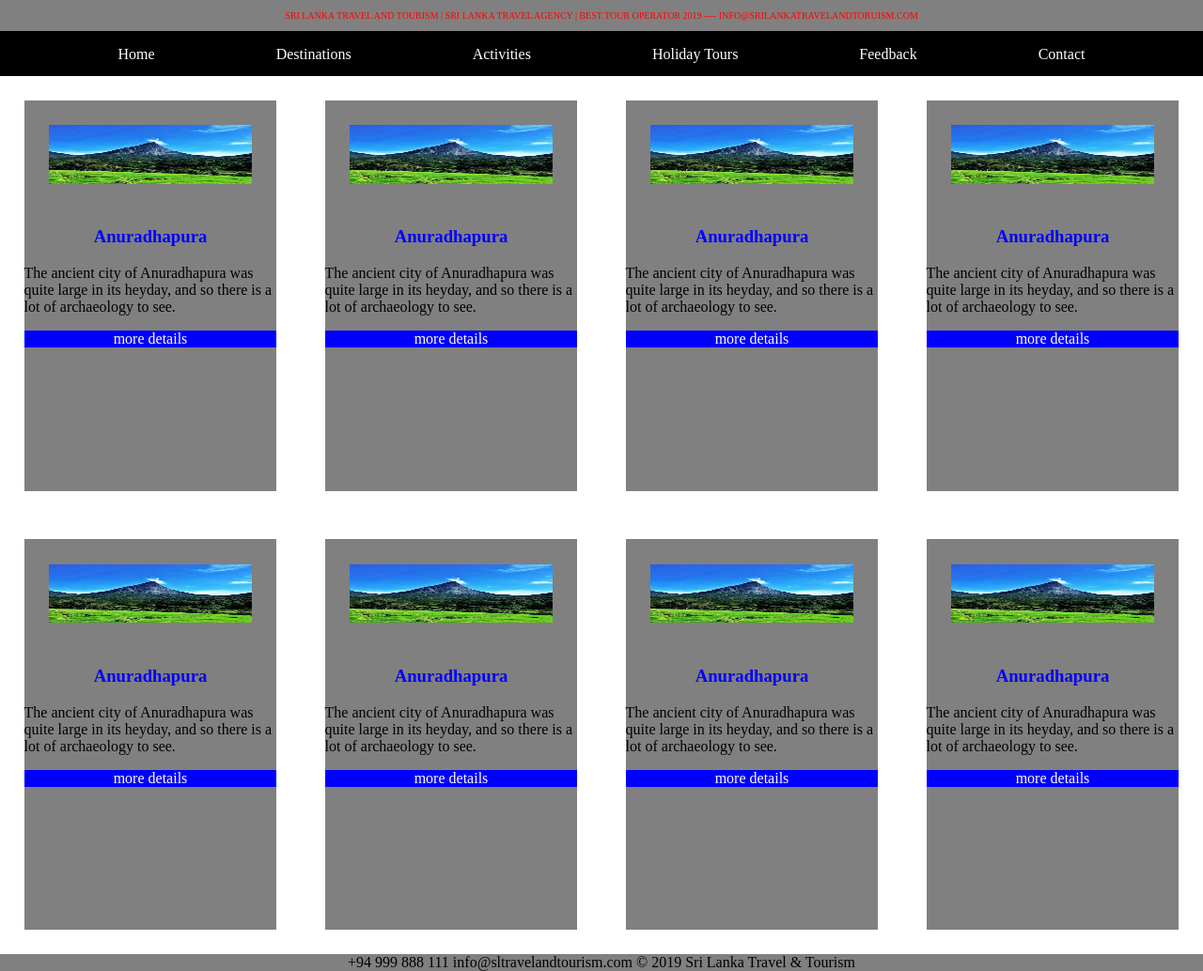
After one commit to udith-shalinda/Sri-Lanka-Travel-and-Tourism-web-site, a PHP site: page /destination.html in a window 1280 px wide. The commit adds this page. Shown: the whole page at 94% size. Run offline with PHP 8.4, Linux system fonts and the light colour scheme.

Commit message:
destination page added

```diff
--- a/css/style.css
+++ b/css/style.css
@@ -75,3 +75,30 @@ a{
     background: gray;
     text-align: center;
 }
+
+#setOfImages{
+    display: flex;
+}
+.imageCard{
+    /* display: inline; */
+    width: 23%;
+    background: gray;
+    margin: 2%;
+}
+.imageCard img{
+    margin: 10%;
+    width: 80%;
+    height: 15%;
+}
+.imageCard h3{
+    text-align: center;
+    color:blue;
+}
+.moredetails{
+    width:100%;
+    background: blue;
+    text-align: center;
+}
+.moredetails a{
+    color:white;
+}
--- /dev/null
+++ b/destination.html
@@ -0,0 +1,104 @@
+<html>
+    <head>
+        <title>Sri Lanka Travel and Tourism</title>
+        <link rel="stylesheet" href="css/style.css">
+    </head>
+    <body>
+        <div class="header">
+            <p>
+                SRI LANKA TRAVEL AND TOURISM | SRI LANKA TRAVEL AGENCY | BEST TOUR OPERATOR 2019 ---- INFO@SRILANKATRAVELANDTORUISM.COM
+            </p>
+        </div>
+        <div class="navbar">
+            <div class="inlineNav"><a href="#">Home</a></div>
+            <div class="inlineNav"><a href="#">Destinations</a></div>
+            <div class="inlineNav"><a href="#">Activities</a></div>
+            <div class="inlineNav"><a href="#">Holiday Tours</a></div>
+            <div class="inlineNav"><a href="#">Feedback</a></div>
+            <div class="inlineNav"><a href="#">Contact</a></div>
+        </div>
+
+        <div id="setOfImages">
+            <div class="imageCard">
+                <img src="images/6.jpg" alt="imageone">
+                <h3>Anuradhapura</h3>
+                <p>The ancient city of Anuradhapura was quite large in its
+                    heyday, and so there is a lot of archaeology to see. </p>
+                <div class="moredetails">
+                    <a href="#">more details</a>
+                </div>
+            </div>
+            <div class="imageCard">
+                <img src="images/6.jpg" alt="imageone">
+                <h3>Anuradhapura</h3>
+                <p>The ancient city of Anuradhapura was quite large in its
+                    heyday, and so there is a lot of archaeology to see. </p>
+                <div class="moredetails">
+                    <a href="#">more details</a>
+                </div>
+            </div>
+            <div class="imageCard">
+                <img src="images/6.jpg" alt="imageone">
+                <h3>Anuradhapura</h3>
+                <p>The ancient city of Anuradhapura was quite large in its
+                    heyday, and so there is a lot of archaeology to see. </p>
+                <div class="moredetails">
+                    <a href="#">more details</a>
+                </div>
+            </div>
+            <div class="imageCard">
+                <img src="images/6.jpg" alt="imageone">
+                <h3>Anuradhapura</h3>
+                <p>The ancient city of Anuradhapura was quite large in its
+                    heyday, and so there is a lot of archaeology to see. </p>
+                <div class="moredetails">
+                    <a href="#">more details</a>
+                </div>
+            </div>
+
+        </div>
+        <div id="setOfImages">
+                <div class="imageCard">
+                    <img src="images/6.jpg" alt="imageone">
+                    <h3>Anuradhapura</h3>
+                    <p>The ancient city of Anuradhapura was quite large in its
+                        heyday, and so there is a lot of archaeology to see. </p>
+                    <div class="moredetails">
+                        <a href="#">more details</a>
+                    </div>
+                </div>
+                <div class="imageCard">
+                    <img src="images/6.jpg" alt="imageone">
+                    <h3>Anuradhapura</h3>
+                    <p>The ancient city of Anuradhapura was quite large in its
+                        heyday, and so there is a lot of archaeology to see. </p>
+                    <div class="moredetails">
+                        <a href="#">more details</a>
+                    </div>
+                </div>
+                <div class="imageCard">
+                    <img src="images/6.jpg" alt="imageone">
+                    <h3>Anuradhapura</h3>
+                    <p>The ancient city of Anuradhapura was quite large in its
+                        heyday, and so there is a lot of archaeology to see. </p>
+                    <div class="moredetails">
+                        <a href="#">more details</a>
+                    </div>
+                </div>
+                <div class="imageCard">
+                    <img src="images/6.jpg" alt="imageone">
+                    <h3>Anuradhapura</h3>
+                    <p>The ancient city of Anuradhapura was quite large in its
+                        heyday, and so there is a lot of archaeology to see. </p>
+                    <div class="moredetails">
+                        <a href="#">more details</a>
+                    </div>
+                </div>
+
+            </div>
+
+        <div class="footer">
+                +94 999 888 111 info@sltravelandtourism.com © 2019 Sri Lanka Travel & Tourism
+        </div>
+    </body>
+</html>
--- a/index.html
+++ b/index.html
@@ -11,7 +11,7 @@
         </div>
         <div class="navbar">
             <div class="inlineNav"><a href="#">Home</a></div>
-            <div class="inlineNav"><a href="#">Destinations</a></div>
+            <div class="inlineNav"><a href="destination.html">Destinations</a></div>
             <div class="inlineNav"><a href="#">Activities</a></div>
             <div class="inlineNav"><a href="#">Holiday Tours</a></div>
             <div class="inlineNav"><a href="#">Feedback</a></div>
```
